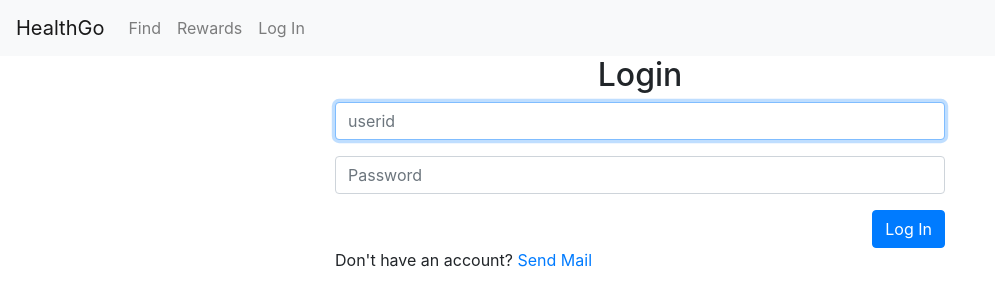
After one commit to DarkLord580/HealthGo, a Django app: page /login in a window 1280 px wide. The commit adds this page. Shown: the top 306 px of the page, without its empty margins (0-995 px from the left). Run offline with Django 3.2, Linux system fonts and the light colour scheme; some libraries are stand-ins or nearby versions.

Commit message:
Changing Layout

```diff
--- /dev/null
+++ b/HealthGo/templates/layout.html
@@ -0,0 +1,51 @@
+{% load static %}
+
+<!DOCTYPE html>
+<html lang="en">
+    <head>
+        <title>{% block title %}HealthGo{% endblock %}</title>
+        <link rel="stylesheet" href="https://stackpath.bootstrapcdn.com/bootstrap/4.4.1/css/bootstrap.min.css" integrity="sha384-Vkoo8x4CGsO3+Hhxv8T/Q5PaXtkKtu6ug5TOeNV6gBiFeWPGFN9MuhOf23Q9Ifjh" crossorigin="anonymous">
+        <link href="{% static 'styles.css' %}" rel="stylesheet">
+		<script src="https://ajax.googleapis.com/ajax/libs/jquery/3.5.1/jquery.min.js"></script>
+		<script src="{% static 'common.js' %}"></script>
+    </head>
+    <body>
+
+        <nav class="navbar navbar-expand-lg navbar-light bg-light">
+            <a class="navbar-brand" href="{% url 'index' %}">HealthGo</a>
+
+            <div>
+              <ul class="navbar-nav mr-auto">
+                {% if request.user.is_authenticated %}
+		          <li class="nav-item">
+		            <a class="nav-link" href="{% url 'profile' request.user.username%}"
+		              ><strong>{{ request.user.userid }}</strong></a
+		            >
+		          </li>
+                {% endif %}
+                <li class="nav-item">
+                  <a class="nav-link" href="{% url 'index' %}">Find </a>
+                </li>
+                <li class="nav-item">
+                    <a class="nav-link" href="{% url 'rewards' %}">Rewards</a>
+                  </li>
+                {% if user.is_authenticated %}
+
+                {% else %}
+                    <li class="nav-item">
+                        <a class="nav-link" href="{% url 'login' %}">Log In</a>
+                    </li>
+
+                {% endif %}
+              </ul>
+            </div>
+          </nav>
+
+        <div class="body">
+            {% block body %}
+            {% endblock %}
+        </div>
+    </body>
+	{% block javascript %}
+    {% endblock %}
+</html>
--- /dev/null
+++ b/HealthGo/templates/login.html
@@ -0,0 +1,26 @@
+{% extends "layout.html" %}
+{% block body %}
+
+    <h2 class="text-center">Login</h2>
+
+    {% if message %}
+        <div>{{ message }}</div>
+    {% endif %}
+
+
+    <form class="col-lg-6 offset-lg-3 " action="/login" method="post">
+        {% csrf_token %}
+        <div class="form-group">
+            <input autocomplete="off" autofocus class="form-control" name="userid" placeholder="userid" type="text">
+        </div>
+        <div class="form-group">
+            <input class="form-control" name="password" placeholder="Password" type="password">
+        </div>
+        <div class="text-right">
+        <button class="btn btn-primary " type="submit">Log In</button>
+        </div>
+    </form>
+    <div class="col-lg-6 offset-lg-3">
+    Don't have an account? <a href="mailto:suminzero@gmail.com">Send Mail</a>
+    </div>
+{% endblock %}
--- a/HealthGo/urls.py
+++ b/HealthGo/urls.py
@@ -19,5 +19,8 @@ from . import views
 
 urlpatterns = [
     path("", views.index),
+    path("", views.index, name="index"),
+    path("login", views.login_view, name="login"),
+    path("rewards", views.rewards, name="rewards"),
     path('admin/', admin.site.urls),
 ]
--- a/HealthGo/views.py
+++ b/HealthGo/views.py
@@ -19,11 +19,36 @@ import pytz
 
 
 def index(request):
-        querydata = User.objects.all()
+    querydata = User.objects.all()
 
-        Users = {
-            'Users': querydata
+    Users = {
+        'Users': querydata
+    }
+    return render(request, "index.html", Users)
+
+
+def rewards(request):
+        samples = {
+            'samples': 'test'
         }
 
+        return render(request, "rewards.html", samples)
 
-        return render(request, "index.html", Users)
+def login_view(request):
+    if request.method == "POST":
+
+        # Attempt to sign user in
+        username = request.POST["userid"]
+        password = request.POST["password"]
+        user = authenticate(request, username=username, password=password)
+
+        # Check if authentication successful
+        if user is not None:
+            login(request, user)
+            return HttpResponseRedirect(reverse("index"))
+        else:
+            return render(request, "login.html", {
+                "message": "Invalid username and/or password."
+            })
+    else:
+        return render(request, "login.html")
```
Also changed, not shown: HealthGo/templates/index.html (+13 -11 lines), HealthGo/templates/rewards.html (added, +8 -0 lines), HealthGo/static/common.js (added), HealthGo/static/styles.css (added).
